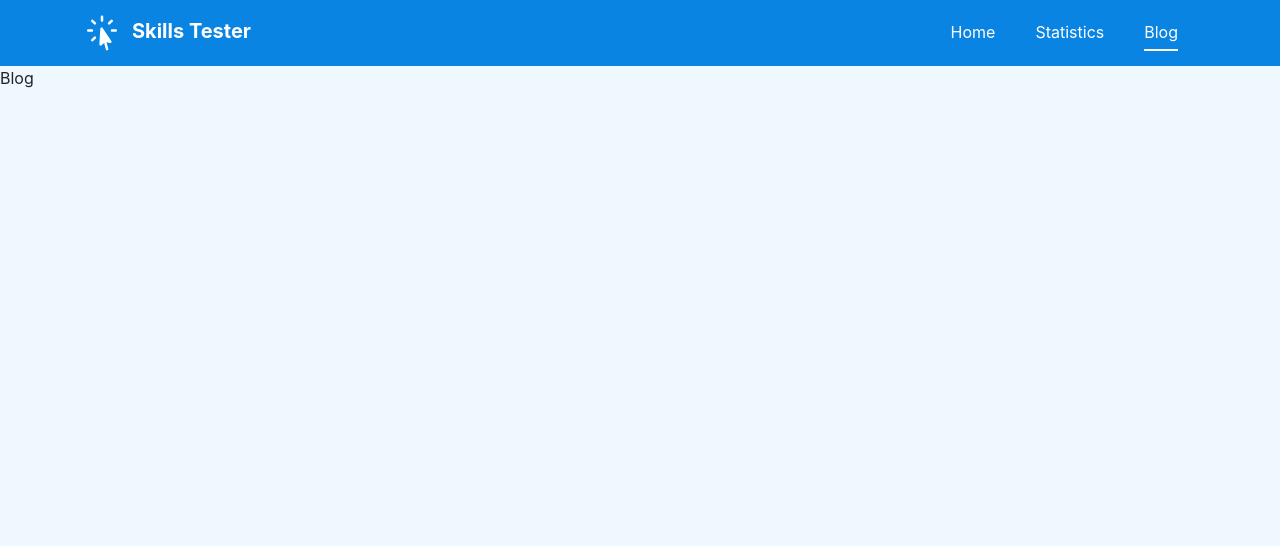
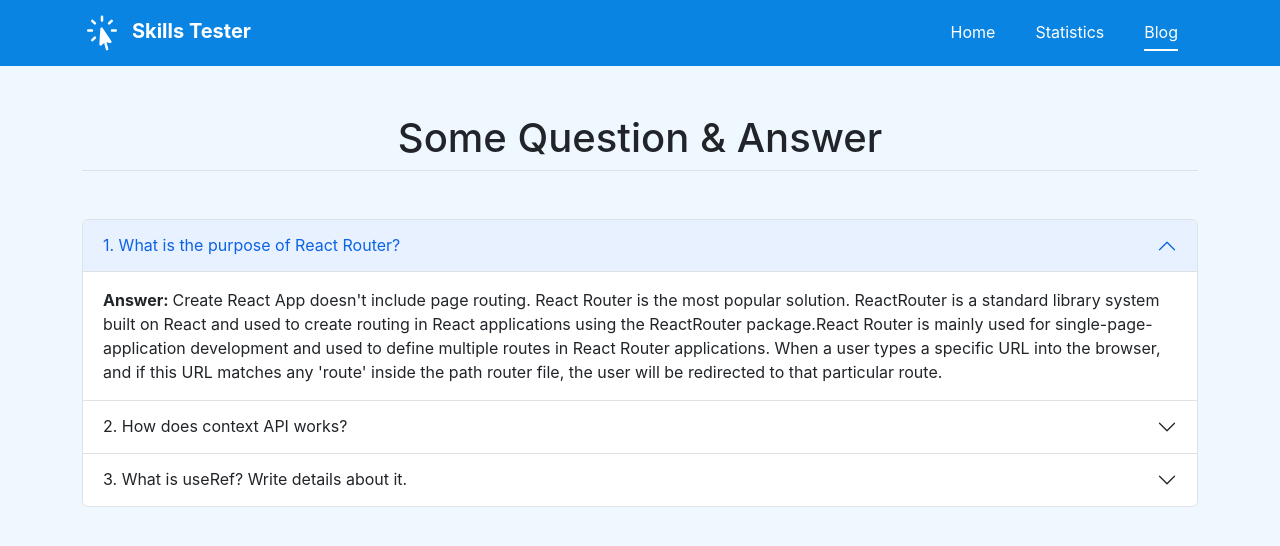
Before and after one commit to sadif50/skill-tester, a React (Create React App) app: page /blog in a window 1280 px wide. Shown: the top 546 px of the page. Built offline with nearby package versions, Linux system fonts and the light colour scheme; the HTML template or start-up script is replaced by a standard one.

Commit message:
Blog questions answer added

```diff
--- a/src/components/Blog/Blog.js
+++ b/src/components/Blog/Blog.js
@@ -2,8 +2,49 @@ import React from 'react';
 
 const Blog = () => {
     return (
-        <div>
-            Blog
+        <div className='container'>
+            <h1 className='text-center mb-5 pb-2 mt-5 border-bottom'>
+                Some Question & Answer
+            </h1>
+            <div className="accordion" id="accordionExample">
+                <div className="accordion-item">
+                    <h2 className="accordion-header" id="headingOne">
+                        <button className="accordion-button" type="button" data-bs-toggle="collapse" data-bs-target="#collapseOne" aria-expanded="true" aria-controls="collapseOne">
+                            1. What is the purpose of React Router?
+                        </button>
+                    </h2>
+                    <div id="collapseOne" className="accordion-collapse collapse show" aria-labelledby="headingOne" data-bs-parent="#accordionExample">
+                        <div className="accordion-body">
+                            <strong>Answer: </strong>Create React App doesn't include page routing. React Router is the most popular solution. ReactRouter is a standard library system built on React and used to create routing in React applications using the ReactRouter package.React Router is mainly used for single-page-application development and used to define multiple routes in React Router applications. When a user types a specific URL into the browser, and if this URL matches any 'route' inside the path router file, the user will be redirected to that particular route.
+                        </div>
+                    </div>
+                </div>
+                <div className="accordion-item">
+                    <h2 className="accordion-header" id="headingTwo">
+                        <button className="accordion-button collapsed" type="button" data-bs-toggle="collapse" data-bs-target="#collapseTwo" aria-expanded="false" aria-controls="collapseTwo">
+                            2. How does context API works?
+                        </button>
+                    </h2>
+                    <div id="collapseTwo" className="accordion-collapse collapse" aria-labelledby="headingTwo" data-bs-parent="#accordionExample">
+                        <div className="accordion-body">
+                            <strong>Answer: </strong>
+                            React Context is a way to manage state globally. In a typical React application, data is passed top-down (parent to child) via props. To do this without Context, we will need to pass the state as "props" through each nested component. This is called "prop drilling". Context provides a way to share values like these between components without having to explicitly pass a prop through every level of the tree.
+                        </div>
+                    </div>
+                </div>
+                <div className="accordion-item">
+                    <h2 className="accordion-header" id="headingThree">
+                        <button className="accordion-button collapsed" type="button" data-bs-toggle="collapse" data-bs-target="#collapseThree" aria-expanded="false" aria-controls="collapseThree">
+                            3. What is useRef? Write details about it.
+                        </button>
+                    </h2>
+                    <div id="collapseThree" className="accordion-collapse collapse" aria-labelledby="headingThree" data-bs-parent="#accordionExample">
+                        <div className="accordion-body">
+                        <strong>Answer: </strong>    The useRef is a hook that allows to directly create a reference to the DOM element in the functional component. It allows you to persist values between renders. It returns a mutable ref object whose .current property is initialized to the passed argument (initialValue). It can be used to store a mutable value that does not cause a re-render when updated.
+                        </div>
+                    </div>
+                </div>
+            </div>
         </div>
     );
 };
--- a/src/components/Questions/Questions.css
+++ b/src/components/Questions/Questions.css
@@ -6,7 +6,8 @@
     box-shadow: 0px 0px 10px #ddd;
 }
 .show-correct-answer {
-    width: 20px;
+    width: 25px;
+    margin-left: 20px;
     cursor: pointer;
     transition: 0.3s ease-in-out;
 }
```
Also changed, not shown: 1 other file (tests, documents, lock files or other folders).
